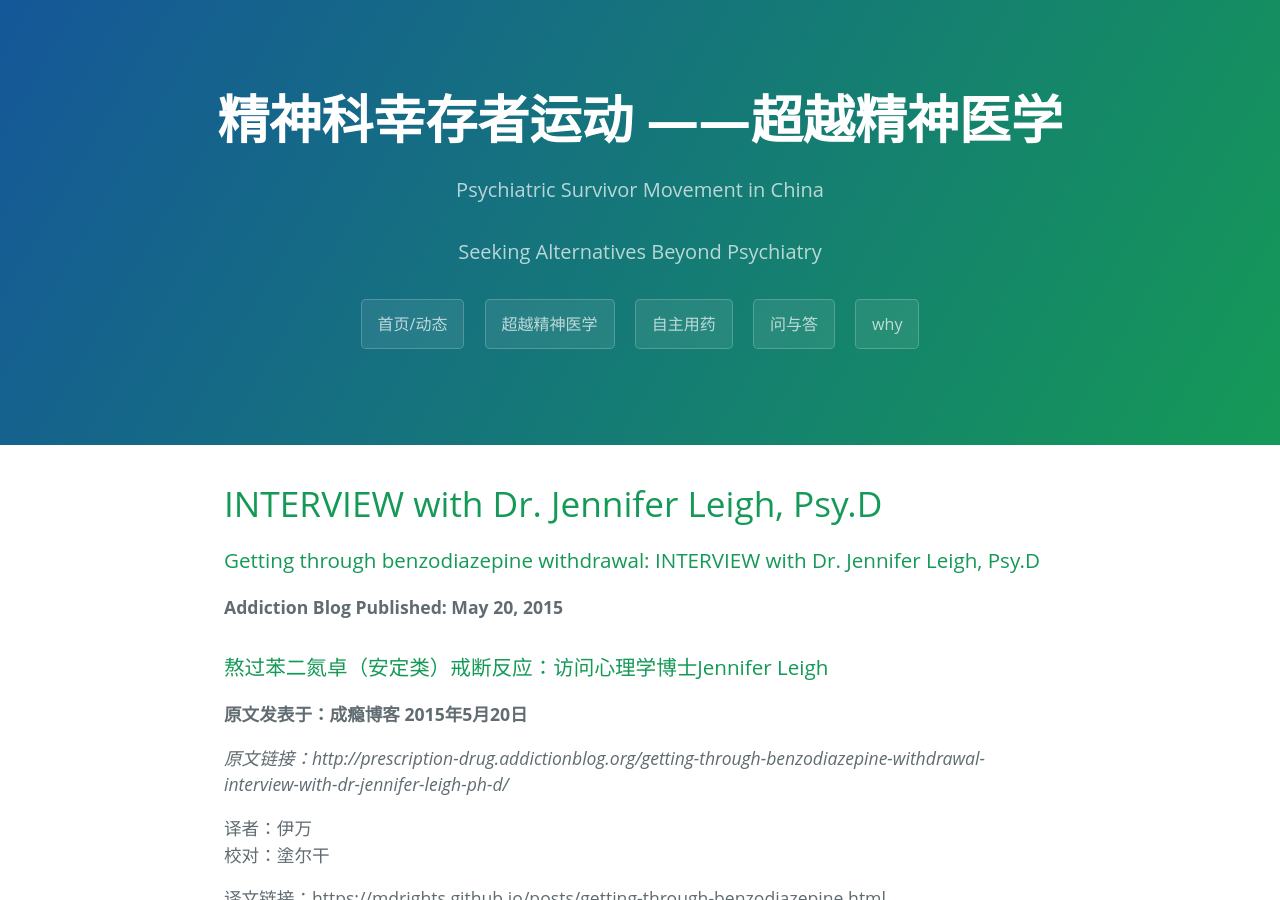
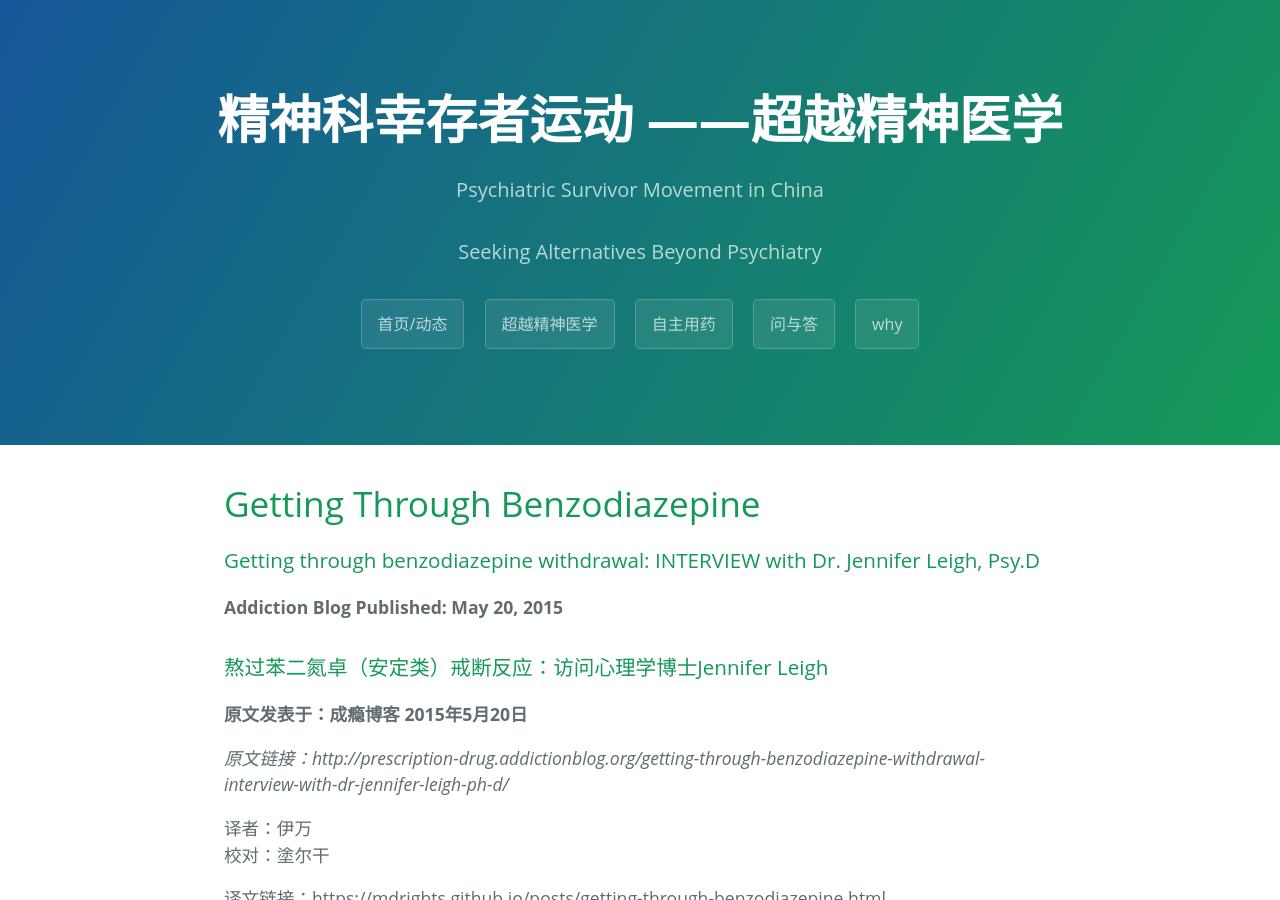
Before and after one commit to mdrights/mdrights.github.io, a Jekyll site: the page built from _posts/2016-02-20-getting-through-benzodiazepine.md, in a window 1280 px wide and 900 px high. Built offline with Jekyll 4.4.1, drawn with Linux system fonts in a browser that asks for light colours.

Commit message:
try4 post 02-20.md

```diff
--- a/_posts/2016-02-20-getting-through-benzodiazepine.md
+++ b/_posts/2016-02-20-getting-through-benzodiazepine.md
@@ -1,8 +1,5 @@
 ---
-layout: post
-title: "INTERVIEW with Dr. Jennifer Leigh, Psy.D"
 ---
-
 ### Getting through benzodiazepine withdrawal: INTERVIEW with Dr. Jennifer Leigh, Psy.D
 
 **Addiction Blog Published: May 20, 2015**
```
